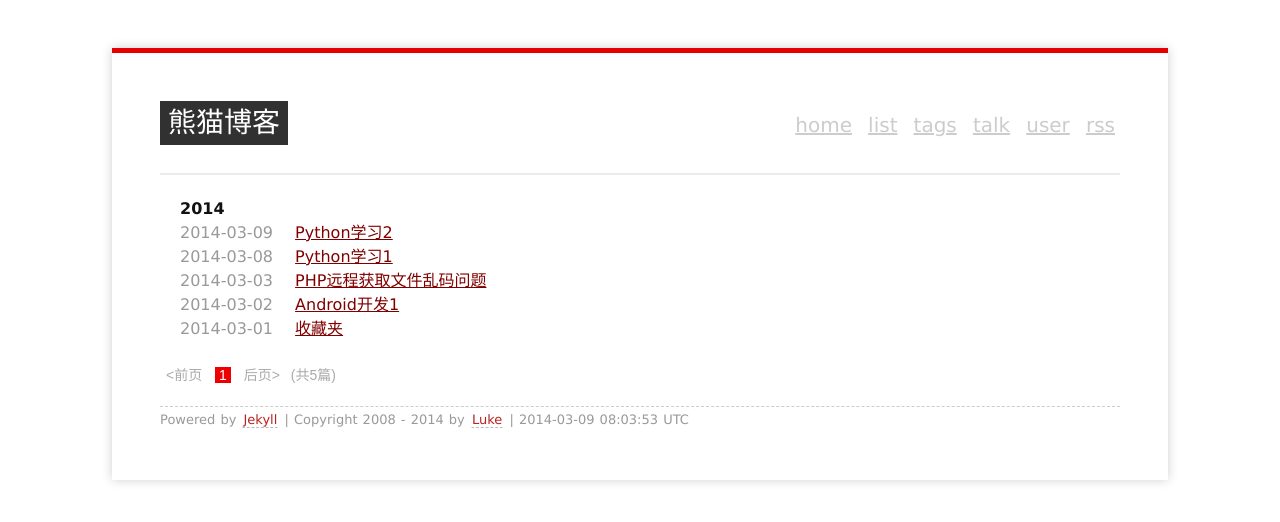
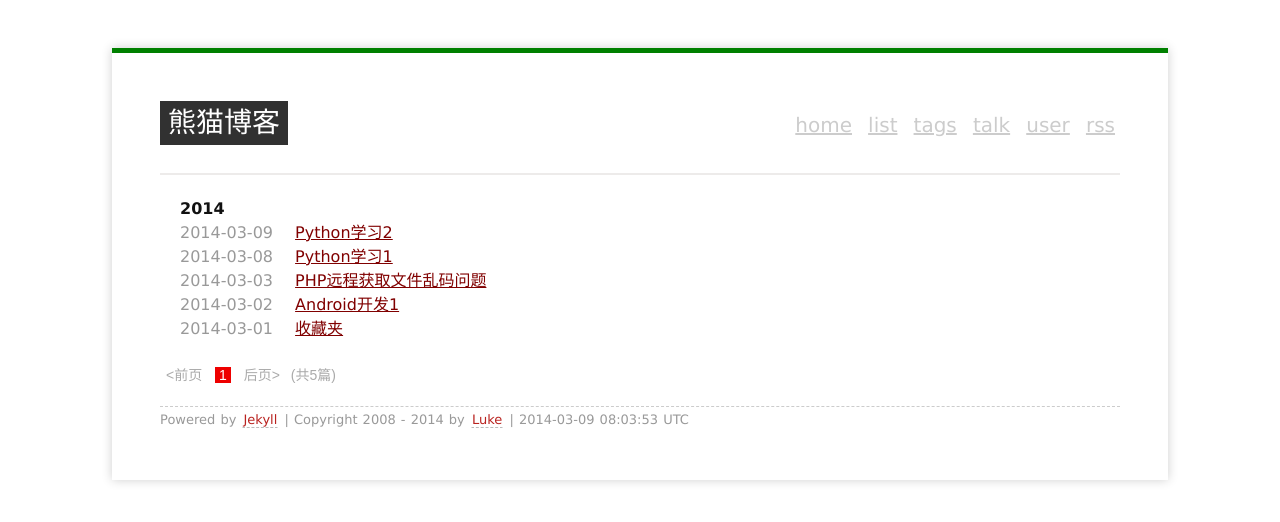
Before and after one commit to yujialive/yujialive.github.io, a Jekyll site: the page built from index.html, in a window 1280 px wide. Shown: the top 522 px of the page. Built offline with Jekyll 4.4.1, drawn with Linux system fonts in a browser that asks for light colours; Markdown is read by kramdown in place of the engine named in the settings; the list of posts is cut into pages by our own code.

Commit message:
daily updates

```diff
--- a/media/css/screen.css
+++ b/media/css/screen.css
@@ -65,7 +65,7 @@ body>div {
     -moz-box-shadow: 0 0 10px 0 #cfcfcf;
     -webkit-box-shadow: 0 0 10px 0 #cfcfcf;
     box-shadow: 0 0 10px 0 #cfcfcf;
-    border-top: 5px solid #E80000;
+    border-top: 5px solid #008000;
 }
 h1 {
     font-size: 28px;
```
